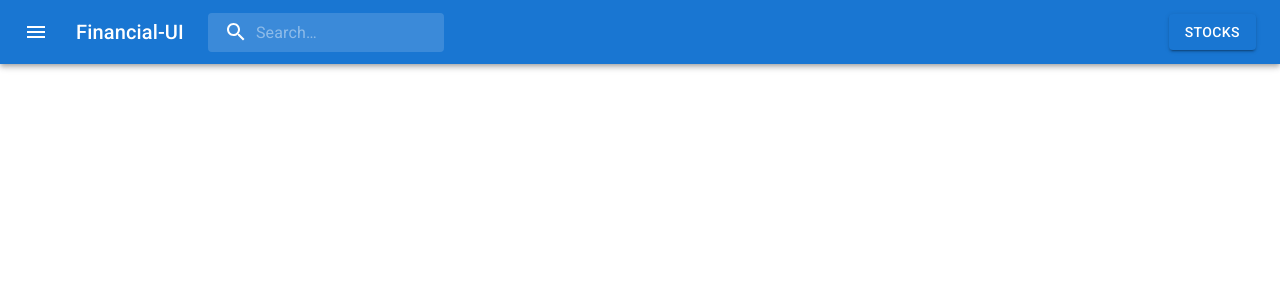
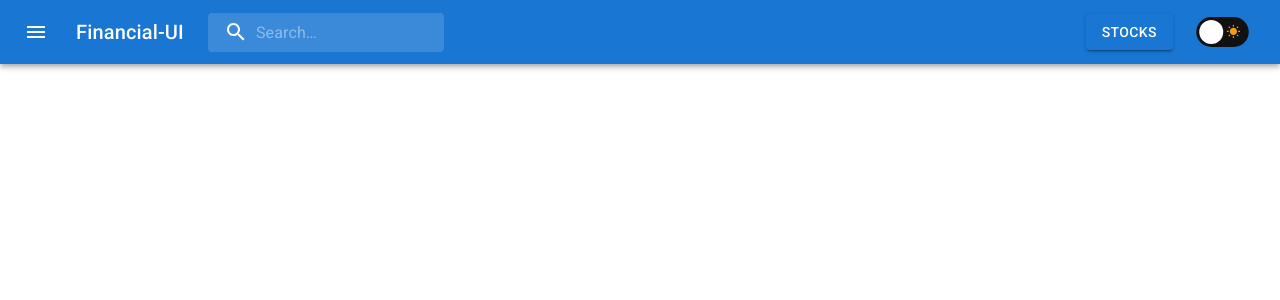
Before and after one commit to Dionatas1114/Financial-UI-React-MUI-5, a React (Create React App) app: page / in a window 1280 px wide. Shown: the top 300 px of the page. Built offline with nearby package versions, Linux system fonts and the light colour scheme.

Commit message:
implement switch component

```diff
--- a/src/layout/header/index.tsx
+++ b/src/layout/header/index.tsx
@@ -1,9 +1,9 @@
 import { Box, AppBar, Toolbar, IconButton, Typography } from '@mui/material';
 import { Menu as MenuIcon, Search as SearchIcon } from '@mui/icons-material';
-import { SearchIconWrapper, StyledInputBase, Search } from './style';
+import { SearchIconWrapper, StyledInputBase, Search, Children } from './style';
+import SwitchTheme from 'components/switchTheme';
 
-const Header = ({ children }: ChildrenProps) => {
-  return (
+const Header = ({ children }: ChildrenProps) => (
   <Box sx={{ flexGrow: 1 }}>
     <AppBar position="static">
       <Toolbar>
@@ -29,11 +29,11 @@ const Header = ({ children }: ChildrenProps) => {
           <StyledInputBase placeholder="Search…" inputProps={{ 'aria-label': 'search' }} />
         </Search>
         <Box sx={{ flexGrow: 1 }} />
-          {children}
+        <Children children={children} />
+        <SwitchTheme />
       </Toolbar>
     </AppBar>
   </Box>
 );
-};
 
 export default Header;
--- a/src/layout/header/style.ts
+++ b/src/layout/header/style.ts
@@ -40,4 +40,8 @@ const StyledInputBase = styled(InputBase)(({ theme }) => ({
   },
 }));
 
-export { Search, SearchIconWrapper, StyledInputBase };
+const Children = styled('div')(({ theme }) => ({
+  padding: theme.spacing(0, 2),
+}));
+
+export { Search, SearchIconWrapper, StyledInputBase, Children };
```
Lines whose indentation alone changed are shown as unchanged.
